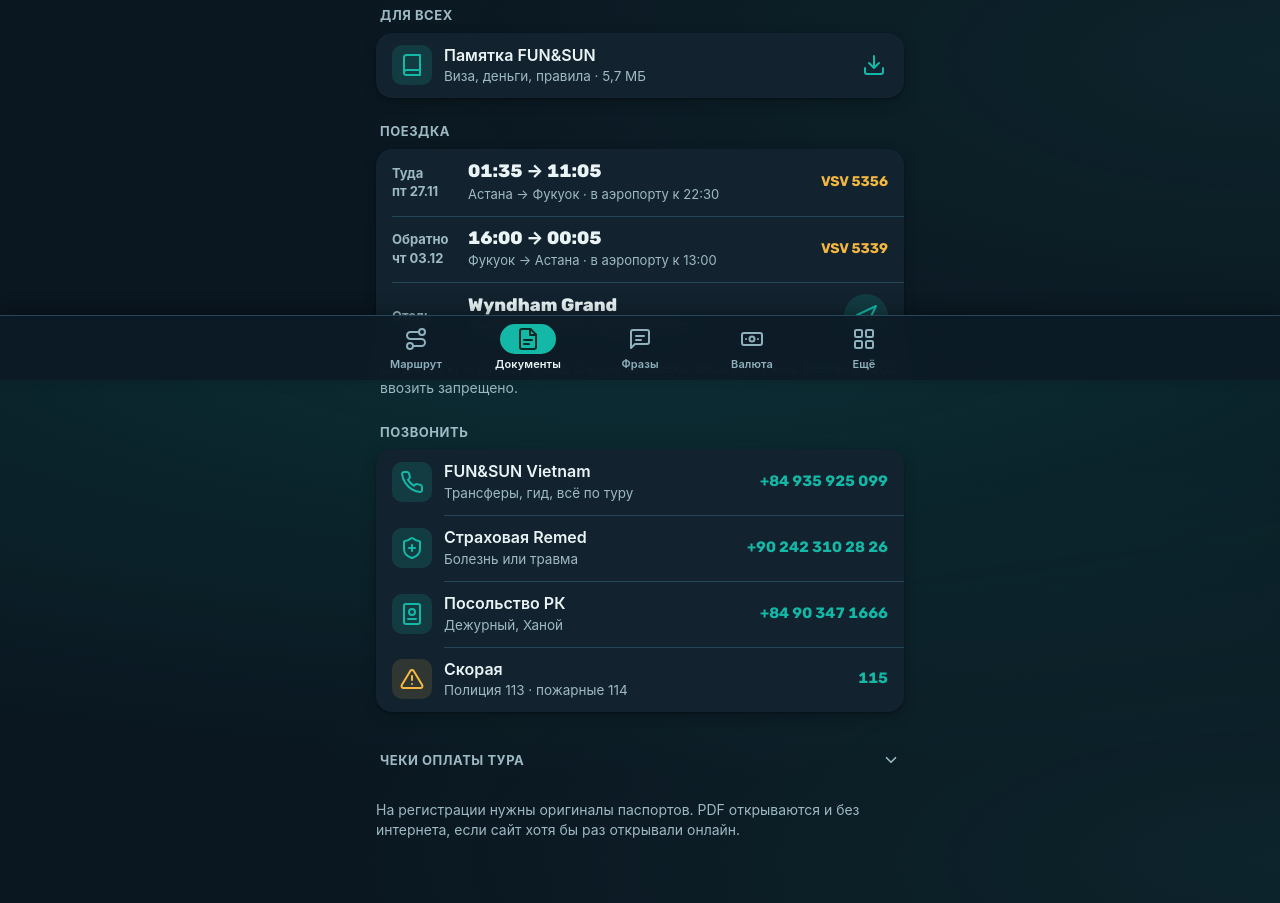
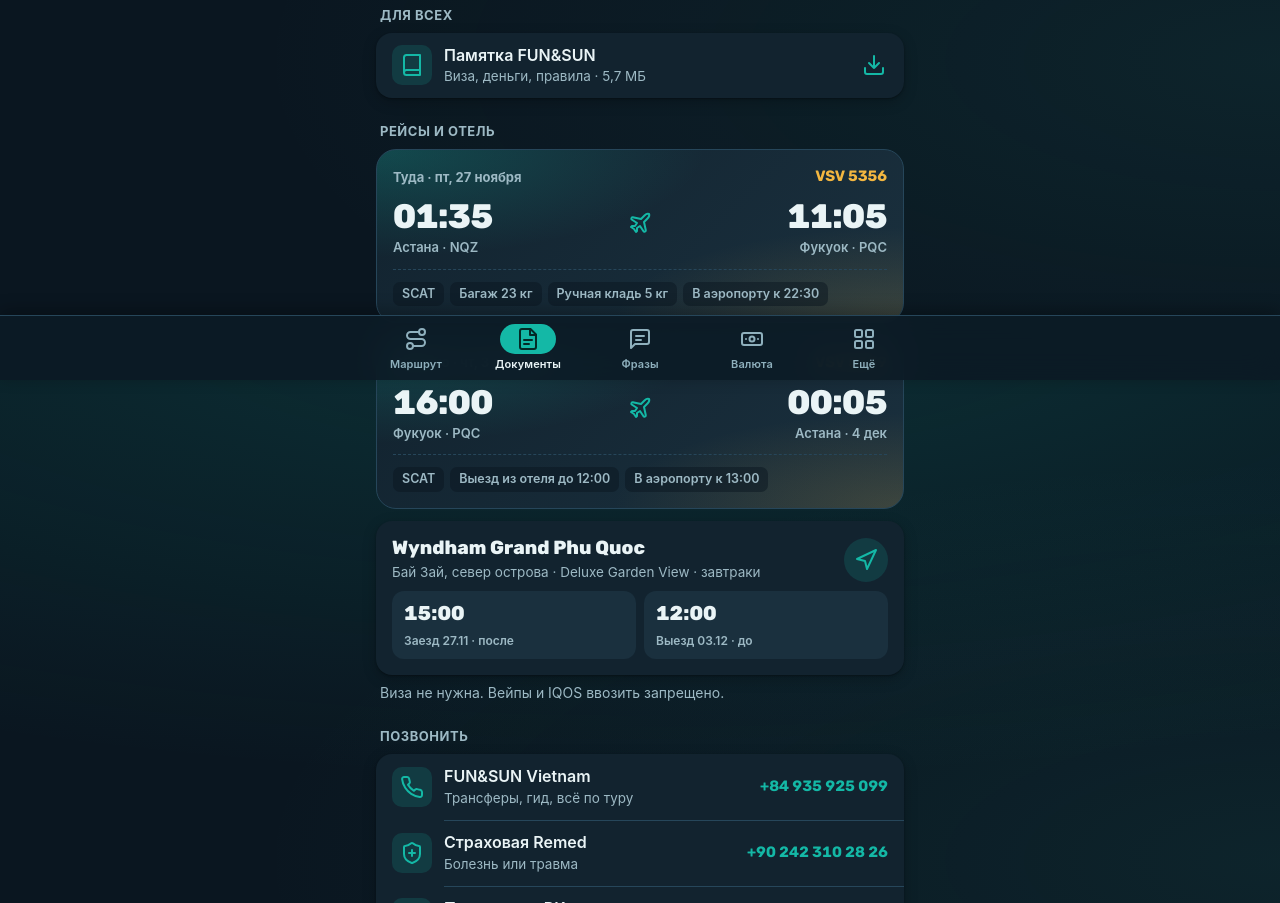
Before and after one commit to Khalel98/phuquoc, a plain HTML site: page documents.html in a window 1280 px wide. Shown: the part 420-1323 px from the top of the page. Drawn offline with Linux system fonts and the light colour scheme.

Commit message:
Документы: вернуть блок «Рейсы и отель», починить иконку самолёта
Co-Authored-By: Claude Opus 5.5 <noreply@anthropic.com>

```diff
--- a/documents.html
+++ b/documents.html
@@ -80,55 +80,132 @@
       color: var(--water);
     }
 
-    /* поездка — одна карточка */
-    .trip {
-      padding: 0;
+    .legs {
+      display: grid;
+      gap: calc(1.5 * var(--u));
     }
 
-    .trip-row {
-      display: grid;
-      grid-template-columns: 64px 1fr auto;
-      align-items: center;
-      gap: calc(1.5 * var(--u));
-      padding: calc(1.5 * var(--u)) calc(2 * var(--u));
-      position: relative;
+    .leg {
+      padding: calc(2 * var(--u));
     }
 
-    .trip-row + .trip-row::before {
-      content: "";
-      position: absolute;
-      top: 0;
-      left: calc(2 * var(--u));
-      right: 0;
-      border-top: 1px solid var(--grout);
-    }
-
-    .trip-label {
+    .leg-top {
+      display: flex;
+      justify-content: space-between;
+      align-items: center;
       font-size: 13px;
-      font-weight: 700;
+      font-weight: 650;
       color: var(--ink-2);
     }
 
-    .trip-main {
+    .leg-code {
+      font-family: var(--font-mark);
+      font-weight: 700;
+      color: var(--coral);
+      font-size: 15px;
+    }
+
+    .leg-main {
+      display: grid;
+      grid-template-columns: 1fr auto 1fr;
+      align-items: end;
+      gap: var(--u);
+      margin-top: calc(1.5 * var(--u));
+    }
+
+    .leg-pt b {
+      display: block;
+      font-family: var(--font-mark);
+      font-weight: 800;
+      font-size: 34px;
+      line-height: 1;
+      font-variant-numeric: tabular-nums;
+      letter-spacing: -0.02em;
+    }
+
+    .leg-pt span {
+      display: block;
+      margin-top: 4px;
+      font-size: 13px;
+      color: var(--ink-2);
+      font-weight: 600;
+    }
+
+    .leg-pt.is-end {
+      text-align: right;
+    }
+
+    .leg-plane {
+      color: var(--water);
+      margin-bottom: 22px;
+    }
+
+    .leg-foot {
+      display: flex;
+      flex-wrap: wrap;
+      gap: 6px;
+      margin-top: calc(1.5 * var(--u));
+      padding-top: calc(1.5 * var(--u));
+      border-top: 1px dashed var(--grout);
+    }
+
+    .leg-foot span {
+      font-size: 12.5px;
+      font-weight: 600;
+      padding: 3px 9px;
+      border-radius: 7px;
+      background: rgba(10, 22, 32, 0.5);
+      color: var(--ink-2);
+    }
+
+    .hotel {
+      margin-top: calc(1.5 * var(--u));
+      padding: calc(2 * var(--u));
+      display: grid;
+      grid-template-columns: 1fr auto;
+      gap: var(--u) calc(2 * var(--u));
+      align-items: center;
+    }
+
+    .hotel h2 {
       margin: 0;
       font-family: var(--font-mark);
       font-weight: 800;
-      font-size: 18px;
+      font-size: 19px;
       line-height: 1.2;
+    }
+
+    .hotel p {
+      margin: 4px 0 0;
+      font-size: 13.5px;
+      color: var(--ink-2);
+    }
+
+    .hotel-times {
+      grid-column: 1 / -1;
+      display: grid;
+      grid-template-columns: 1fr 1fr;
+      gap: var(--u);
+    }
+
+    .hotel-times div {
+      padding: var(--u) calc(1.5 * var(--u));
+      border-radius: 12px;
+      background: var(--deck-2);
+    }
+
+    .hotel-times b {
+      display: block;
+      font-family: var(--font-mark);
+      font-weight: 800;
+      font-size: 20px;
       font-variant-numeric: tabular-nums;
     }
 
-    .trip-sub {
-      margin: 2px 0 0;
-      font-size: 13px;
+    .hotel-times span {
+      font-size: 12px;
+      font-weight: 600;
       color: var(--ink-2);
-    }
-
-    .trip-code {
-      font-family: var(--font-mark);
-      font-weight: 700;
-      font-size: 14px;
-      color: var(--coral);
     }
 
     .row-num {
@@ -187,27 +264,43 @@
     <h2 class="group-title">Для всех</h2>
     <div class="group" id="common-docs"></div>
 
-    <h2 class="group-title">Поездка</h2>
-    <div class="card trip">
-      <div class="trip-row">
-        <span class="trip-label">Туда<br />пт 27.11</span>
-        <div><p class="trip-main">01:35 → 11:05</p><p class="trip-sub">Астана → Фукуок · в аэропорту к 22:30</p></div>
-        <span class="trip-code">VSV 5356</span>
+    <h2 class="group-title">Рейсы и отель</h2>
+    <div class="legs">
+      <article class="pool leg" aria-label="Рейс туда">
+        <div class="leg-top"><span>Туда · пт, 27 ноября</span><span class="leg-code">VSV 5356</span></div>
+        <div class="leg-main">
+          <div class="leg-pt"><b>01:35</b><span>Астана · NQZ</span></div>
+          <svg class="ic leg-plane" aria-hidden="true"><use href="#plane" /></svg>
+          <div class="leg-pt is-end"><b>11:05</b><span>Фукуок · PQC</span></div>
+        </div>
+        <div class="leg-foot"><span>SCAT</span><span>Багаж 23 кг</span><span>Ручная кладь 5 кг</span><span>В аэропорту к 22:30</span></div>
+      </article>
+      <article class="pool leg" aria-label="Рейс обратно">
+        <div class="leg-top"><span>Обратно · чт, 3 декабря</span><span class="leg-code">VSV 5339</span></div>
+        <div class="leg-main">
+          <div class="leg-pt"><b>16:00</b><span>Фукуок · PQC</span></div>
+          <svg class="ic leg-plane" aria-hidden="true"><use href="#plane" /></svg>
+          <div class="leg-pt is-end"><b>00:05</b><span>Астана · 4 дек</span></div>
+        </div>
+        <div class="leg-foot"><span>SCAT</span><span>Выезд из отеля до 12:00</span><span>В аэропорту к 13:00</span></div>
+      </article>
+    </div>
+
+    <article class="card hotel" aria-label="Отель">
+      <div>
+        <h2>Wyndham Grand Phu Quoc</h2>
+        <p>Бай Зай, север острова · Deluxe Garden View · завтраки</p>
       </div>
-      <div class="trip-row">
-        <span class="trip-label">Обратно<br />чт 03.12</span>
-        <div><p class="trip-main">16:00 → 00:05</p><p class="trip-sub">Фукуок → Астана · в аэропорту к 13:00</p></div>
-        <span class="trip-code">VSV 5339</span>
+      <a class="icon-btn" href="https://www.google.com/maps/search/?api=1&query=Wyndham+Grand+Phu+Quoc" target="_blank" rel="noopener" aria-label="Отель на карте" style="background: var(--shallow-soft); color: var(--water)">
+        <svg class="ic" aria-hidden="true"><use href="#navigate" /></svg>
+      </a>
+      <div class="hotel-times">
+        <div><b>15:00</b><span>Заезд 27.11 · после</span></div>
+        <div><b>12:00</b><span>Выезд 03.12 · до</span></div>
       </div>
-      <div class="trip-row">
-        <span class="trip-label">Отель</span>
-        <div><p class="trip-main">Wyndham Grand</p><p class="trip-sub">Заезд после 15:00 · выезд до 12:00</p></div>
-        <a class="icon-btn" href="https://www.google.com/maps/search/?api=1&query=Wyndham+Grand+Phu+Quoc" target="_blank" rel="noopener" aria-label="Отель на карте" style="background: var(--shallow-soft); color: var(--water)">
-          <svg class="ic" aria-hidden="true"><use href="#navigate" /></svg>
-        </a>
-      </div>
-    </div>
-    <p class="muted" style="margin: var(--u) 0 0 calc(0.5 * var(--u))">Багаж 23 кг + ручная кладь 5 кг на человека. Виза не нужна. Вейпы и IQOS ввозить запрещено.</p>
+    </article>
+
+    <p class="muted" style="margin: var(--u) 0 0 calc(0.5 * var(--u))">Виза не нужна. Вейпы и IQOS ввозить запрещено.</p>
 
     <h2 class="group-title">Позвонить</h2>
     <div class="group">
```
